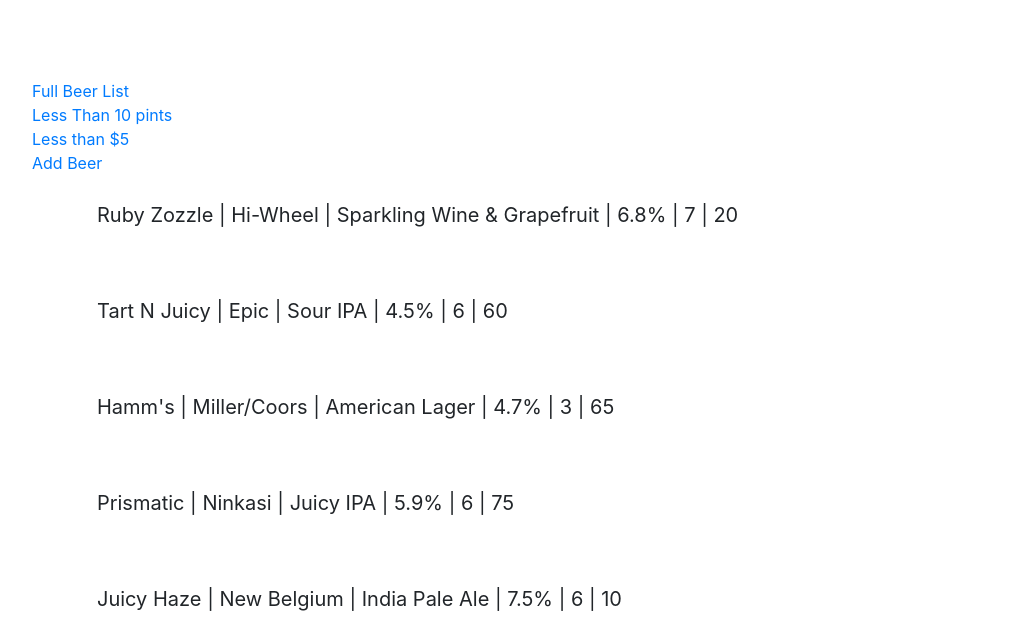
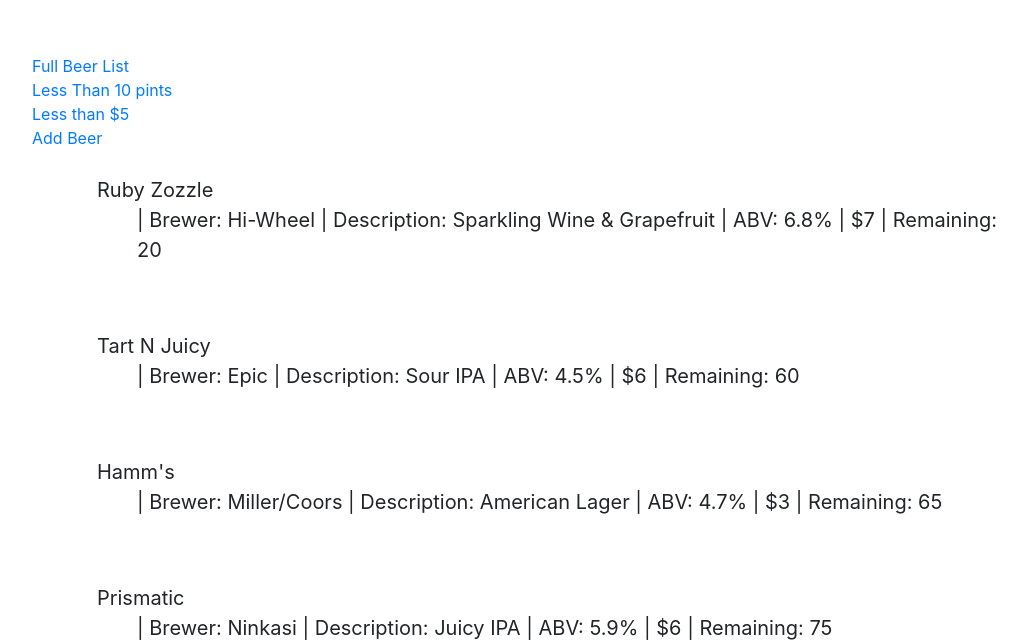
Before and after one commit to Jean84646/taproom-react, a React app: page /#/low-price in a window 1280 px wide. Shown: the part 171-813 px from the top of the page, without its empty margins (103-1130 px from the left). Built offline with nearby package versions, Linux system fonts and the light colour scheme.

Commit message:
Edit styles.

```diff
--- a/src/components/AllBeer.jsx
+++ b/src/components/AllBeer.jsx
@@ -64,11 +64,13 @@
       <style jsx>{`
         .allBeerStyle {
           background-color: rgb(255, 255, 255, 0.4);
-          padding: 50px;
+          padding: 25px 50px 50px 50px;
         }
         a {
           color: black;
           font-size: 20px;
+          font-weight: bold;
+          padding: 5px;
         }
         a:hover {
           color: #FFF;
--- a/src/components/SingleBeer.jsx
+++ b/src/components/SingleBeer.jsx
@@ -15,7 +15,10 @@
         }
         `}</style>
       <ul>
-        <li>{props.name} | {props.brewer} | {props.description} | {props.abv} | {props.price} | {props.remaining}</li>
+        <li>{props.name}
+          <ul>
+            <li>| Brewer: {props.brewer} | Description: {props.description} | ABV: {props.abv} | ${props.price} | Remaining: {props.remaining}</li>
+          </ul></li>
       </ul>
     </div>
   );
```
